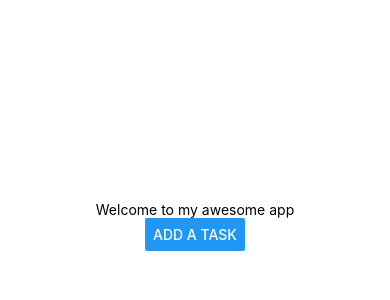
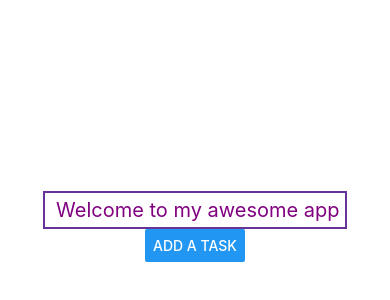
Before and after one commit to jingjing515/CS5520, a React Native app: screen / in a window 390 px wide. Shown: the part 196-496 px from the top of the page. Built offline with nearby package versions, Linux system fonts and the light colour scheme.

Commit message:
change the style for header

```diff
--- a/App.js
+++ b/App.js
@@ -8,7 +8,7 @@ export default function App() {
   const name = "my awesome app";
   const [enteredText, setEnteredText] = useState();
   const [modalVisible, setModalVisible] = useState(false);
-
+  //onConfirm function
   function onTextEntered(changedText) {
     setEnteredText(changedText);
     setModalVisible(false);
@@ -48,4 +48,8 @@ const styles = StyleSheet.create({
     alignItems: "center",
     justifyContent: "center",
   },
+  text: {
+    color: "#4510ff",
+    fontSize: 180,
+  },
 });
--- a/components/Header.js
+++ b/components/Header.js
@@ -1,11 +1,20 @@
-import { View, Text } from "react-native";
+import { View, Text, StyleSheet } from "react-native";
 import React from "react";
 
 export default function Header({ appName }) {
   console.log(appName);
   return (
     <View>
-      <Text>Welcome to {appName}</Text>
+      <Text style={styles.header}> Welcome to {appName}</Text>
     </View>
   );
 }
+const styles = StyleSheet.create({
+  header: {
+    color: "purple",
+    borderColor: "rebeccapurple",
+    borderWidth: 2,
+    padding: 5,
+    fontSize: 20,
+  },
+});
```
